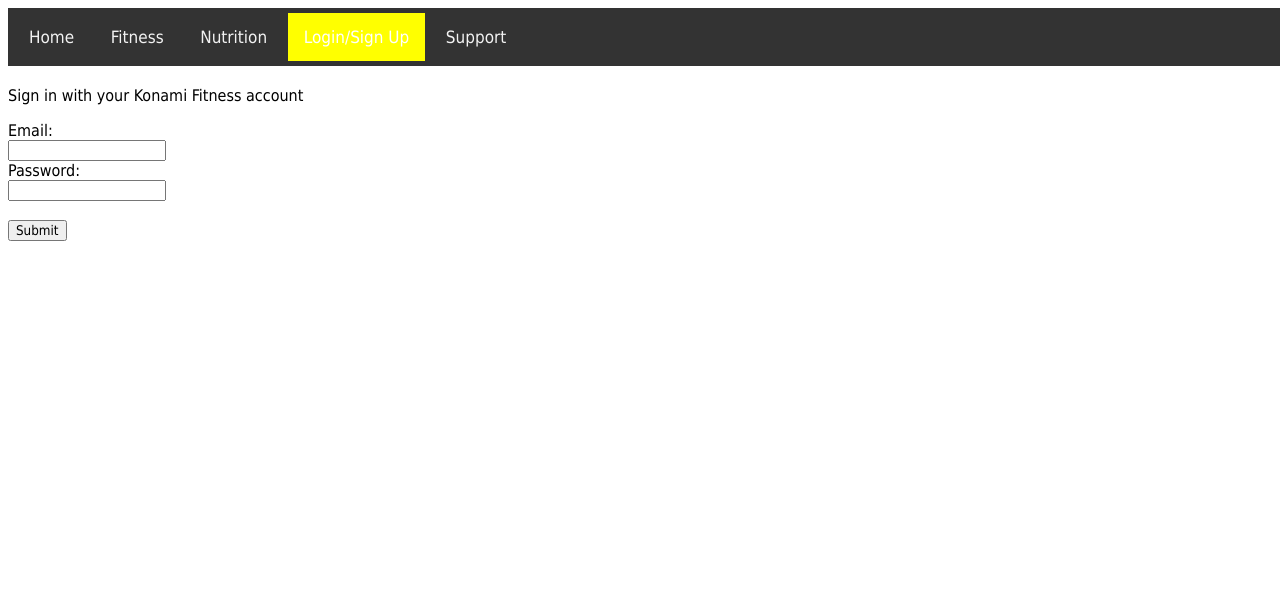
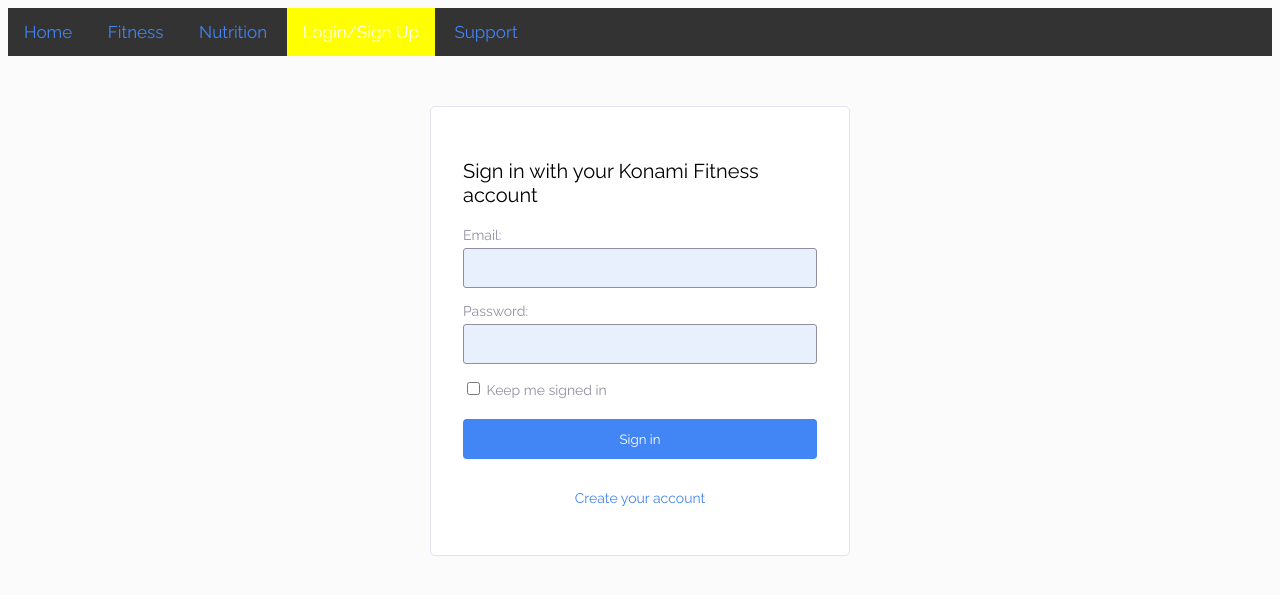
Before and after one commit to Konami-Fitness/project, a PHP site: page /login.html in a window 1280 px wide. Shown: the top 595 px of the page. Run offline with PHP 8.4, Linux system fonts and the light colour scheme.

Commit message:
complete redesgn for login page

```diff
--- a/login.css
+++ b/login.css
@@ -1,19 +1,74 @@
-div {
-	display: inline-block;
-	width: 200px;
-	padding: 5px;
-	position: relative;
+html * {
+	box-sizing: border-box;
+	font-family: "Raleway", "Quicksand", helvetica, sans-serif;
+}
+
+body {
+	background-color: #fbfbfc;
+	font-size: 14px;
+}
+
+label {
+	color: #9190a2;
+}
+
+p {
+	font-size: 20px;
 }
 
 ul {
+	text-align: center;
+	color: #4285f4;
 	list-style-type: none;
-	padding: 0;
-	font-size: 2em;
+  margin: 0;
+  padding: 0;
 }
 
-ul li {
-/*	margin-top: .5em;
-	margin-bottom: .5em;*/
-/*	border-top: 1px solid purple;*/
-	border-bottom: 2px solid purple;
+a:link {
+	color: #4285f4;
+	text-decoration: none;
 }
+
+a:hover {
+	color: #0070eb
+	text-decoration: none;
+}
+
+.loginbox {
+	margin: auto;
+	width: 420px;/* 420px; */
+	height: 450px; /* 595px */
+	margin-top: 50px;
+	margin-bottom: 35px;
+	padding: 32px;
+	border: 1px solid #e7e2f2;
+	border-radius: 5px;
+	background-color: white;
+}
+
+input[type=text], input[type=password] {
+	height: 40px;
+  border: 1px solid #8f8fa1;
+  border-radius: 3px;
+	background-color: #e8f0fe;
+	margin: 5px 0px 15px 0px ;
+	padding: 0px 18px;
+}
+
+input[type=submit] {
+	height: 40px;
+	width: 100%;
+	border: none;
+  border-radius: 4px;
+	background-color: #4285f4;
+	margin: 5px 0px 15px 0px;
+	color: white;
+}
+
+#email {
+	width: 100%;
+}
+
+#password {
+	width: 100%;
+}
--- a/login.html
+++ b/login.html
@@ -4,6 +4,7 @@
     <title>Login Dashboard</title>
     <link rel="stylesheet" href="navbar.css">
     <link rel=stylesheet href="login.css"/>
+    <link href="https://fonts.googleapis.com/css2?family=Quicksand&family=Raleway&display=swap" rel="stylesheet">
   </head>
   <body>
     <div class="topnav">
@@ -13,14 +14,22 @@
       <a class="active" href="login.html">Login/Sign Up</a>
       <a href="support.html">Support</a>
     </div>
-    <form action="/action_page.php">
+    <div class="loginbox">
       <p>Sign in with your Konami Fitness account</p>
-      <label for="email">Email:</label><br>
-      <input type="text" id="email" name="email"><br>
-      <label for="password">Password:</label><br>
-      <input type="text" id="password" name="password"><br><br>
-      <input type="submit" value="Submit">
-    </form>
+      <form action="/action_page.php">
+        <label for="email">Email:</label><br>
+        <input type="text" id="email" name="email"><br>
+        <label for="password">Password:</label><br>
+        <input type="password" id="password" name="password"><br>
+        <input type="checkbox" id="keep" name="keep">
+        <label for="keep">Keep me signed in</label><br><br>
+        <input type="submit" value="Sign in"><br><br>
+      </form>
+      <ul>
+        <li><a href="signin.html">Create your account</a></li>
+      </ul>
+    </div>
+
   </body>
   <script src="login.js"></script>
 </html>
```
